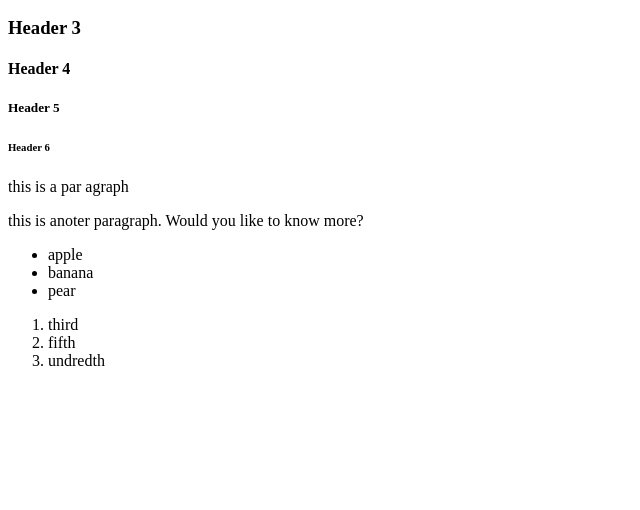
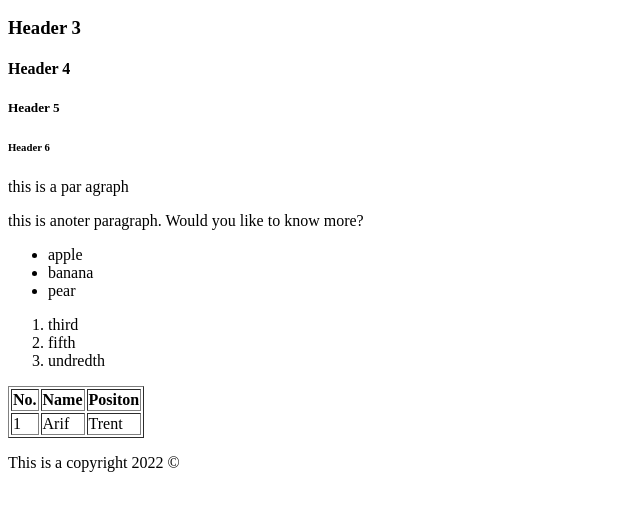
Before and after one commit to muhdarifrawi/20220913-html-class-demo-1, a plain HTML site: page html-1/index.html in a window 1280 px wide. Shown: the part 110-620 px from the top of the page, without its empty margins (0-640 px from the left). Drawn offline with Linux system fonts and the light colour scheme.

Commit message:
Added the following: - html table - html entities

```diff
--- a/html-1/index.html
+++ b/html-1/index.html
@@ -35,6 +35,21 @@
         <li>fifth</li>
         <li>undredth</li>
     </ol>
+    <!-- table -->
+    <table border="1">
+        <tr>
+            <th>No.</th>
+            <th>Name</th>
+            <th>Positon</th>
+        </tr>
+        <tr>
+            <td>1</td>
+            <td>Arif</td>
+            <td>Trent</td>
+        </tr>
+    </table>
+    <!-- html entities -->
+    <p>This is a copyright 2022 &copy;</p>
 </body>
 
 </html>
```
